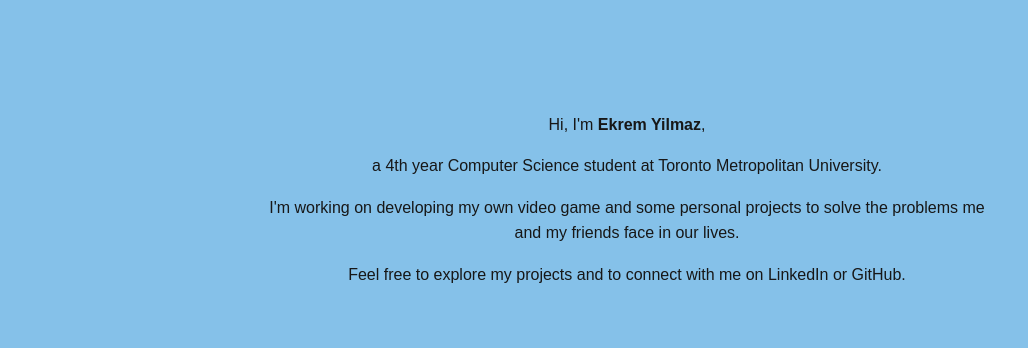
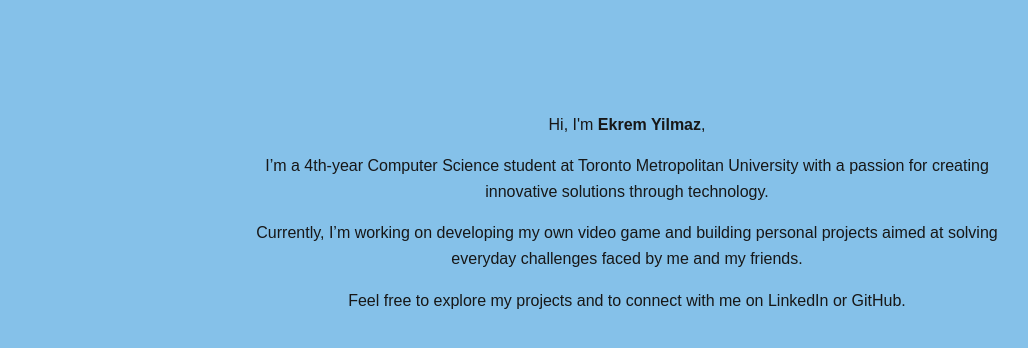
Before and after one commit to arifekrem/MyWebsite, a plain HTML site: page index.html in a window 1280 px wide. Shown: the part 270-618 px from the top of the page, without its empty margins (13-1041 px from the left). Drawn offline with nearby package versions, Linux system fonts and the light colour scheme; a web font is replaced by a local one.

Commit message:
Update index.html

```diff
--- a/index.html
+++ b/index.html
@@ -112,11 +112,11 @@
         </p>
 
         <p>
-            a 4th year Computer Science student at Toronto Metropolitan University.
+            I’m a 4th-year Computer Science student at Toronto Metropolitan University with a passion for creating innovative solutions through technology.
         </p>
 
         <p>
-            I'm working on developing my own video game and some personal projects to solve the problems me and my friends face in our lives.
+            Currently, I’m working on developing my own video game and building personal projects aimed at solving everyday challenges faced by me and my friends.
         </p>
 
         <p>
```
